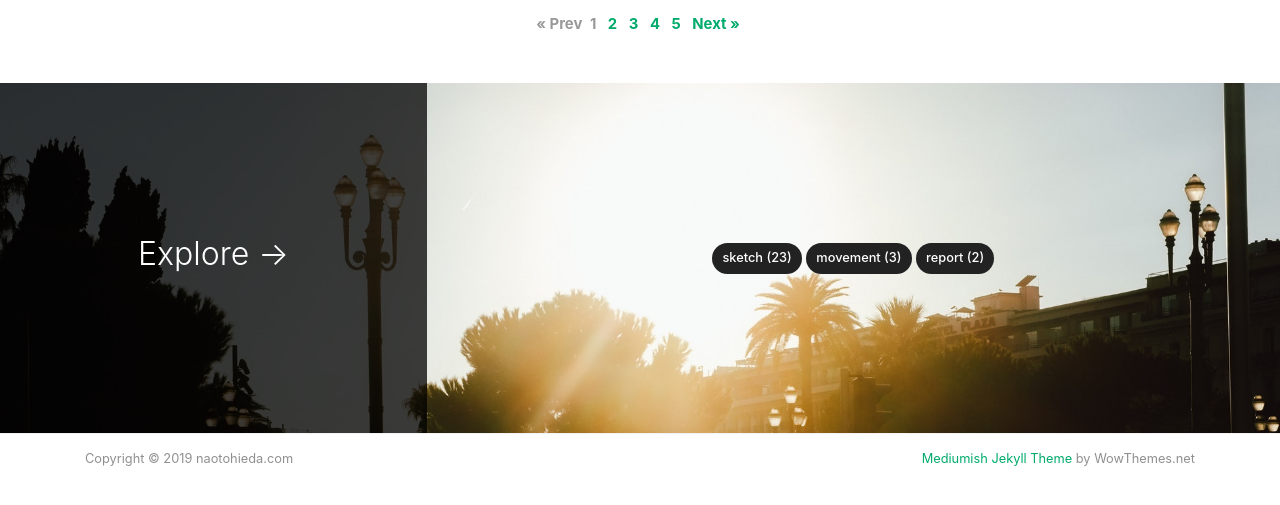
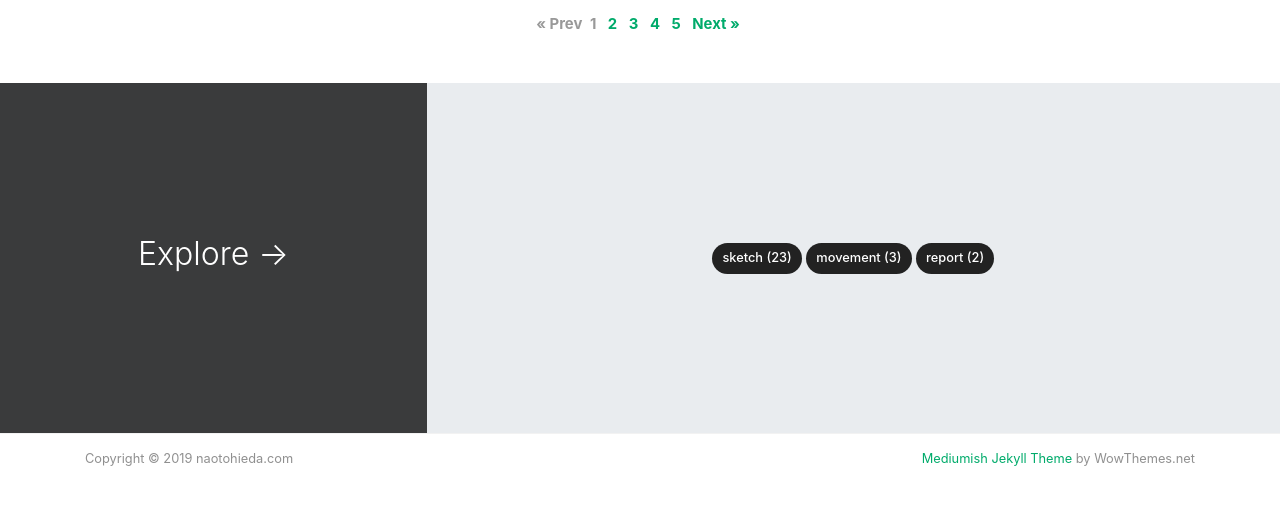
Before and after one commit to micuat/blog, a Jekyll site: the page built from index.html, in a window 1280 px wide and 1400 px high, scrolled down 498 px. Shown: the part 858-1363 px from the top of the window. Built offline with Jekyll 4.4.1, drawn with Linux system fonts in a browser that asks for light colours; nearby versions of some CDN libraries; the list of posts is cut into pages by our own code.

Commit message:
delete photo on footer

```diff
--- a/assets/css/screen.css
+++ b/assets/css/screen.css
@@ -774,7 +774,7 @@ iframe {
         padding: 0;
         height: 350px;
         border-radius: 0;
-        background-image: url(../images/jumbotron.jpg);
+        /* background-image: url(../images/jumbotron.jpg); */
         background-size: cover;
     }
 
@@ -792,7 +792,7 @@ iframe {
     margin-top: 3rem;
     padding: 0;
     border-radius: 0;
-    background-image: url(../images/jumbotron.jpg);
+    /* background-image: url(../images/jumbotron.jpg); */
     background-size: cover;
 }
 
```
